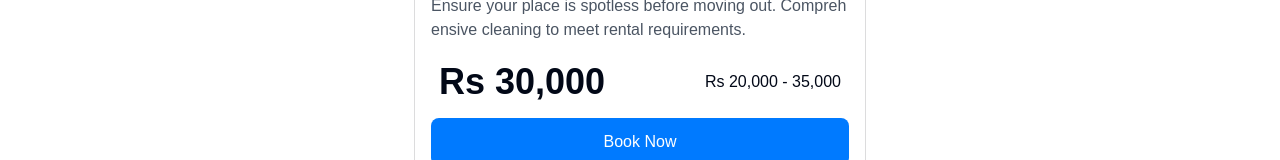
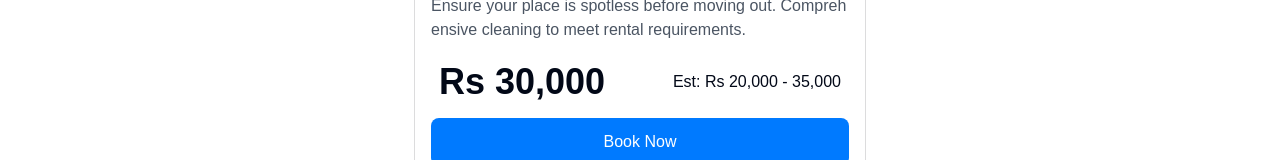
Before and after one commit to Sankalpa683/a2zcleaning, a Next.js app: page / in a window 1280 px wide. Shown: the part 10631-10791 px from the top of the page. Built offline with nearby package versions, Linux system fonts and the light colour scheme; a web font is replaced by a local one.

Commit message:
estimate pricing

```diff
--- a/src/app/components/pricing.js
+++ b/src/app/components/pricing.js
@@ -165,7 +165,7 @@ const Pricing = () => {
                         <div className='w-full flex-col flex-wrap justify-center items-end'>
                             <div className='flex justify-between items-center pb-4 px-2 w-full'>
                                 <p className='text-4xl font-bold'>Rs 30,000</p>
-                                <p>Rs 20,000 - 35,000</p>
+                                <p>Est: Rs 20,000 - 35,000</p>
                             </div>
                             <a href='/book-now'>
                                 <button className='bg-[#007aff] rounded-lg text-white p-4 py-3 w-full flex flex-col flex-wrap items-center text-center justify-center'>Book Now</button>
```
